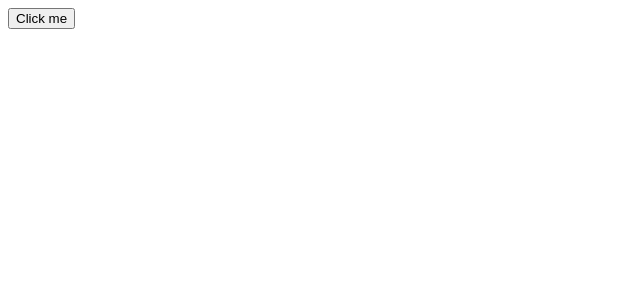
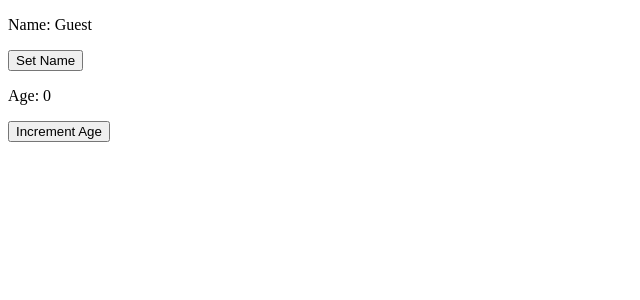
Before and after one commit to saviinda/ReactJs-, a React (Vite) app: page / in a window 1280 px wide. Shown: the top 300 px of the page, without its empty margins (0-640 px from the left). Built offline with nearby package versions, Linux system fonts and the light colour scheme.

Commit message:
useState() hook

```diff
--- a/src/App.jsx
+++ b/src/App.jsx
@@ -1,8 +1,8 @@
-import Button from './Button.jsx'
+import MyComponent from './MyComponent.jsx'
 
 function App() {
   return(
-    <Button/>
+    <MyComponent/>
   );
 }
 
--- a/src/Button.jsx
+++ /dev/null
@@ -1,7 +0,0 @@
-function Button(){
-    const handleClick = () => console.log("Ouch!");
-    return (
-        <button onClick={handleClick}>Click me</button>
-    );
-}
-export default Button
--- /dev/null
+++ b/src/MyComponent.jsx
@@ -0,0 +1,23 @@
+import React , {useState} from 'react';
+function MyComponent(){
+    const[name,setName] = useState("Guest");
+    const[age,setAge] = useState(0);
+
+    const updateName = () =>{
+        setName("Bob");
+    }
+    const incrementAge = () =>{
+        setAge(age+1);
+    }
+
+    return (
+        <div>
+            <p>Name: {name}</p>
+            <button onClick = {updateName}>Set Name</button>
+
+            <p>Age: {age}</p>
+            <button onClick = {incrementAge} >Increment Age</button>
+        </div>
+    );
+}
+export default MyComponent
```
